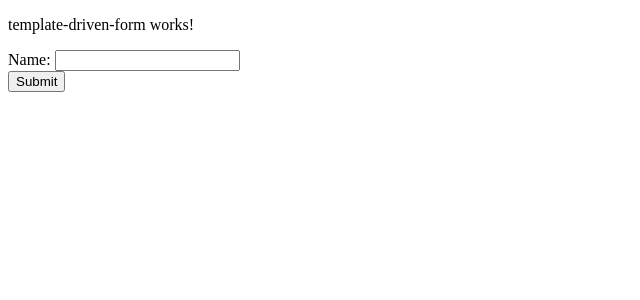
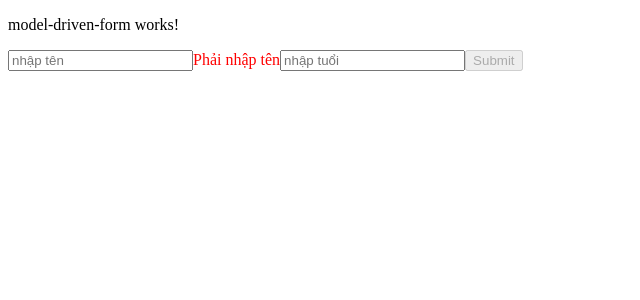
Before and after one commit to mieuhamchoi/learnAngular, an Angular app: page / in a window 1280 px wide. Shown: the top 300 px of the page, without its empty margins (0-640 px from the left). Built offline with nearby package versions, Linux system fonts and the light colour scheme.

Commit message:
model driven form

```diff
--- a/src/app/app.component.html
+++ b/src/app/app.component.html
@@ -1 +1 @@
-<templateDrivenForm></templateDrivenForm>
+<modelDrivenForm></modelDrivenForm>
--- /dev/null
+++ b/src/app/model-driven-form/model-driven-form.component.html
@@ -0,0 +1,7 @@
+<p>model-driven-form works!</p>
+<form [formGroup]="formData2" (ngSubmit)="submitForm()">
+    <input type="text" placeholder="nhập tên" formControlName="name">
+    <span *ngIf="!formData2.controls.name.valid" style="color: red">Phải nhập tên</span>
+    <input type="text" placeholder="nhập tuổi" formControlName="age">
+    <button type="submit" [disabled]="!formData2.valid">Submit</button>
+</form>
--- /dev/null
+++ b/src/app/model-driven-form/model-driven-form.component.ts
@@ -0,0 +1,24 @@
+import { Component } from '@angular/core';
+import { FormBuilder, FormControl, FormGroup, Validators } from '@angular/forms';
+import { CommonService } from '../services/common.service';
+
+@Component({
+  selector: 'modelDrivenForm',
+  templateUrl: './model-driven-form.component.html',
+  styleUrls: ['./model-driven-form.component.scss']
+})
+export class ModelDrivenFormComponent {
+  public formData: FormGroup = new FormGroup({
+    name: new FormControl(''),
+    age: new FormControl(0)
+  })
+  public formData2 = this.formBuilder.group({
+    name: ['', Validators.required],
+    age: ['',  Validators.min(0)]
+  })
+
+  constructor(private common: CommonService, private formBuilder: FormBuilder){}
+  public submitForm():void {
+    this.common.sendDataToServer(this.formData2.value)
+  }
+}
```
Also changed, not shown: src/app/app.module.ts (+6 -3 lines), src/app/model-driven-form/model-driven-form.component.scss (added), 1 other file (tests, documents, lock files or other folders).
